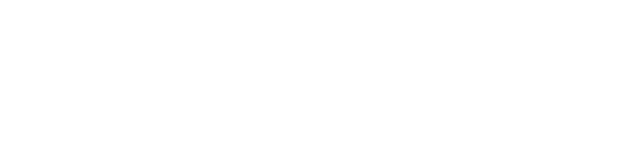
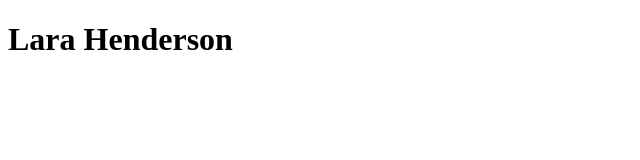
Before and after one commit to lahdesign/card-2025, a plain HTML site: page index.html in a window 1280 px wide. Shown: the whole page, without its empty margins (0-640 px from the left). Drawn offline with Linux system fonts and the light colour scheme.

Commit message:
added title

```diff
--- a/index.html
+++ b/index.html
@@ -7,6 +7,6 @@
     <title>Document</title>
 </head>
 <body>
-
+    <h1>Lara Henderson</h1>
 </body>
 </html>
```
